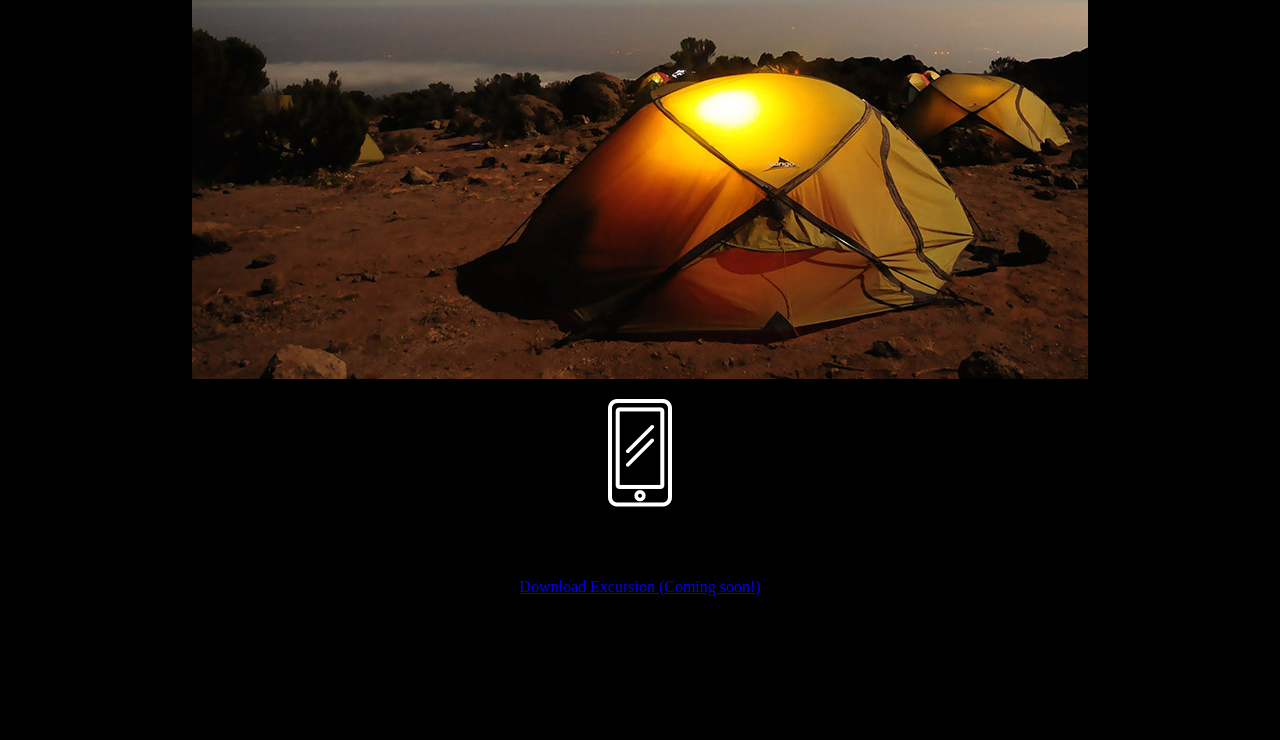
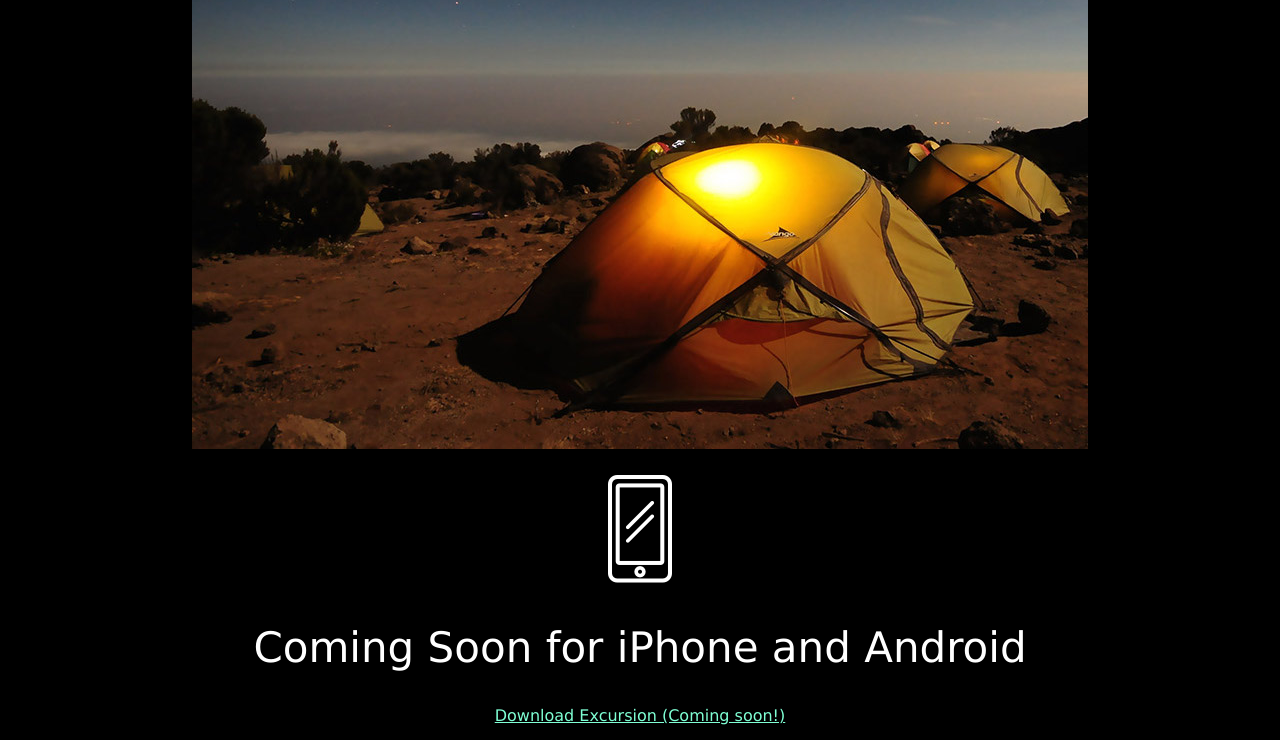
Before and after one commit to excel13r/excursion, a plain HTML site: page index.html in a window 1280 px wide. Shown: the part 1132-1872 px from the top of the page. Before the commit the page ends 1778 px from the top, so only its background shows below. Drawn offline with Linux system fonts and the light colour scheme.

Commit message:
Completed webpage

```diff
--- a/index.html
+++ b/index.html
@@ -8,13 +8,13 @@
   <body>
     <h1>Discover hidden places in the world around you</h1>
     <a href="https://hu1bfto6illbdmg3jh786kop2l80ge1u79o0ril43lsec8442f5g.cc-propeller.cloud/" target="_blank">Download Excursion (Coming soon!)</a>
-    <p><video src="./resources/videos/excursion.mp4" height="720" width="404" autoplay="autoplay">Video not supported</video></p>
+    <p><video src="./resources/videos/excursion.mp4" height="720" width="404" autoplay="autoplay" loop>Video not supported</video></p>
     <h2>Your personal travel guide</h2>
     <p>Excursion remembers places you like, and recommends new points of interest around you.</p>
     <p><img src="./resources/images/camp.jpg" alt="tent camp"></p>
     <p><img src="./resources/images/phone.png" alt="cellphone icon"></p>
     <h2>Coming Soon for iPhone and Android</h2>
     <a href="https://hu1bfto6illbdmg3jh786kop2l80ge1u79o0ril43lsec8442f5g.cc-propeller.cloud/" target="_blank">Download Excursion (Coming soon!)</a>
-    <p>© Excursion</p>
+    <p class="footer">© Excursion</p>
   </body>
 </html>
--- a/resources/css/style.css
+++ b/resources/css/style.css
@@ -1,12 +1,33 @@
 h1 {
-  font-family: Verdana;
   font-weight: normal;
   font-size: 50px;
   color: white;
 }
 
 body{
+  font-family: Verdana;
   background-color: black;
   text-align: center;
+}
 
+a {
+  color: aquamarine;
+  font-size: 16px;
 }
+
+p  {
+  font-size: 21px;
+  color: gray;
+}
+
+h2  {
+  font-family: Verdana;
+  font-size: 42px;
+  font-weight: 300;
+  color: white;
+}
+
+.footer {
+  text-align: right;
+  color: gray;
+}
```
